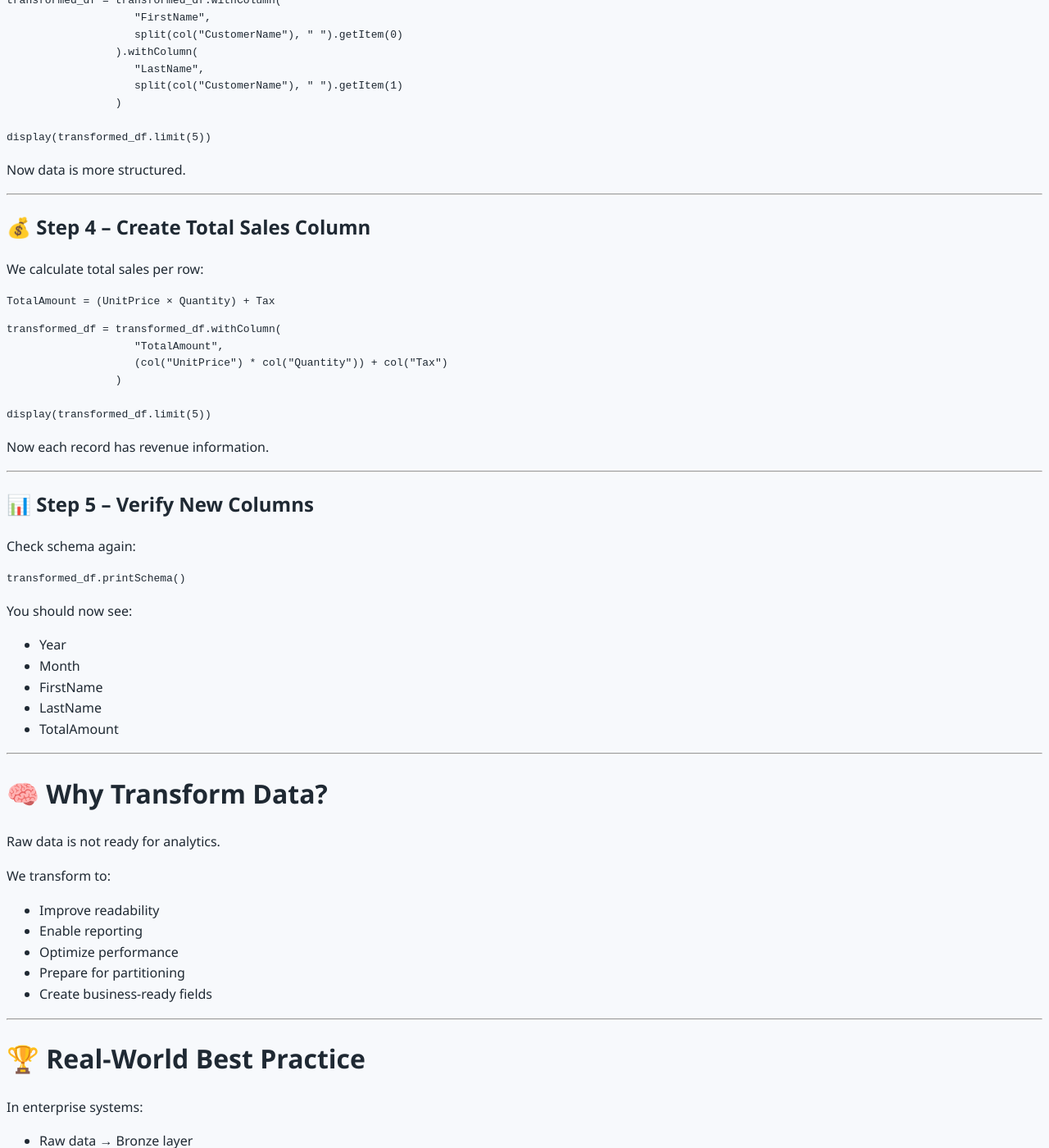
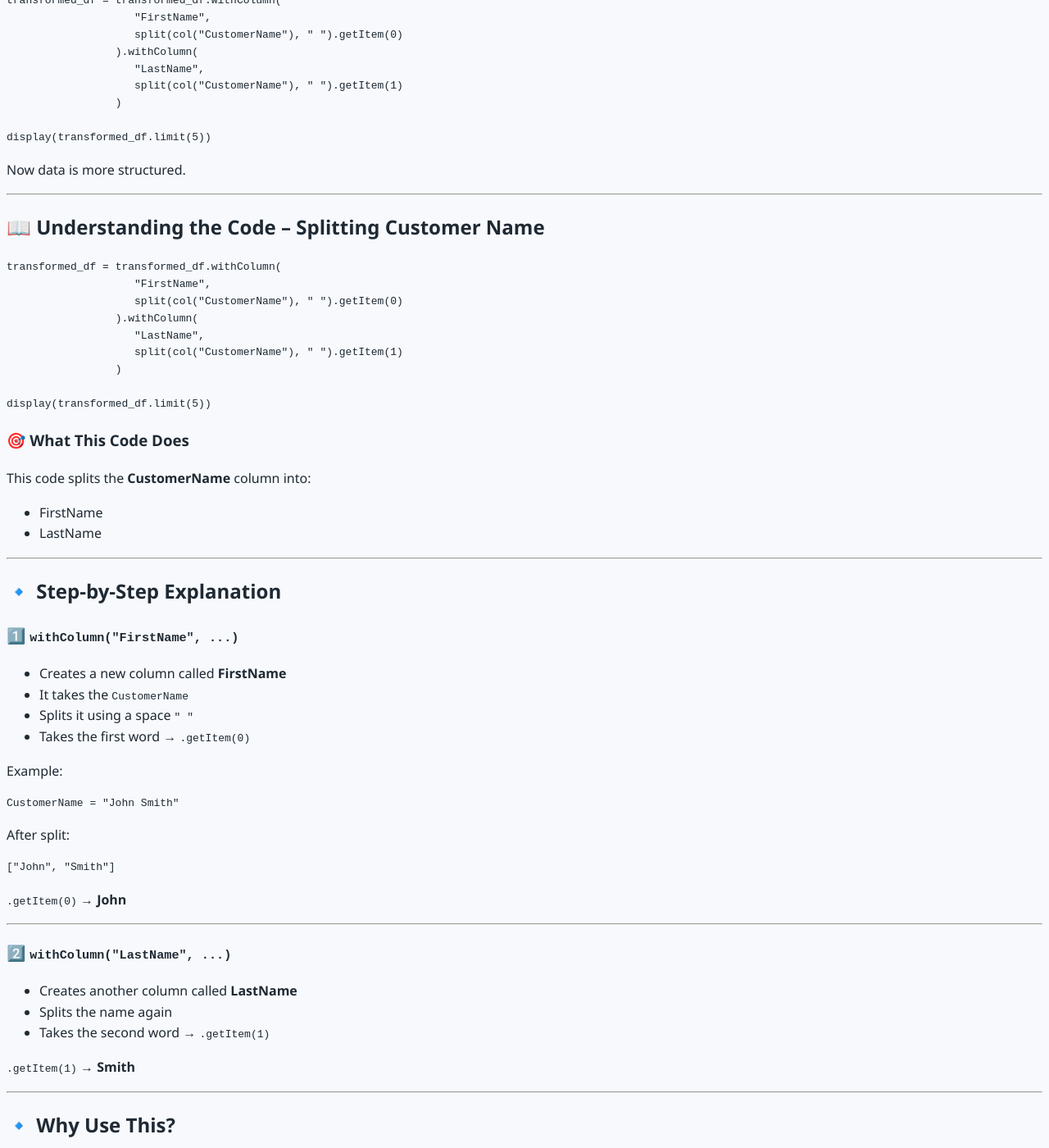
Before and after one commit to irshadvaza/irshadvaza.tech, a Jekyll site: the page built from learning-guides/ Microsoft-Fabric/labs/Lab-01-Analyze-Data-with-Spark-in-Fabric.md, in a window 1280 px wide and 1400 px high, scrolled down 16644 px. Shown: the whole window at 82% size. Built offline with Jekyll 4.4.1, drawn with Linux system fonts in a browser that asks for light colours; our own code applies the rules of GitHub Pages for plain Markdown files; some of the changed text lies outside the part shown.

Commit message:
Update Lab-01-Analyze-Data-with-Spark-in-Fabric.md

````diff
--- a/learning-guides/ Microsoft-Fabric/labs/Lab-01-Analyze-Data-with-Spark-in-Fabric.md
+++ b/learning-guides/ Microsoft-Fabric/labs/Lab-01-Analyze-Data-with-Spark-in-Fabric.md
@@ -813,6 +813,105 @@ Now data is more structured.
 
 ---
 
+
+## 📖 Understanding the Code – Splitting Customer Name
+
+```python
+transformed_df = transformed_df.withColumn(
+                    "FirstName",
+                    split(col("CustomerName"), " ").getItem(0)
+                 ).withColumn(
+                    "LastName",
+                    split(col("CustomerName"), " ").getItem(1)
+                 )
+
+display(transformed_df.limit(5))
+```
+
+### 🎯 What This Code Does
+
+This code splits the **CustomerName** column into:
+
+- FirstName
+- LastName
+
+---
+
+## 🔹 Step-by-Step Explanation
+
+### 1️⃣ `withColumn("FirstName", ...)`
+
+- Creates a new column called **FirstName**
+- It takes the `CustomerName`
+- Splits it using a space `" "`
+- Takes the first word → `.getItem(0)`
+
+Example:
+
+```
+CustomerName = "John Smith"
+```
+
+After split:
+
+```
+["John", "Smith"]
+```
+
+`.getItem(0)` → **John**
+
+---
+
+### 2️⃣ `withColumn("LastName", ...)`
+
+- Creates another column called **LastName**
+- Splits the name again
+- Takes the second word → `.getItem(1)`
+
+`.getItem(1)` → **Smith**
+
+---
+
+## 🔹 Why Use This?
+
+Instead of storing:
+
+```
+John Smith
+```
+
+We now have:
+
+| FirstName | LastName |
+|-----------|----------|
+| John      | Smith    |
+
+This makes it easier to:
+
+- Filter by first name
+- Sort by last name
+- Perform better analysis
+
+---
+
+## 🔹 `display(transformed_df.limit(5))`
+
+- Shows only the first 5 rows
+- Helps verify that the transformation worked correctly
+
+---
+
+## 📌 Simple Summary
+
+This code:
+
+- Splits full customer names
+- Creates separate FirstName and LastName columns
+- Displays sample results for verification
+
+---
+
+
 ## 💰 Step 4 – Create Total Sales Column
 
 We calculate total sales per row:
````
